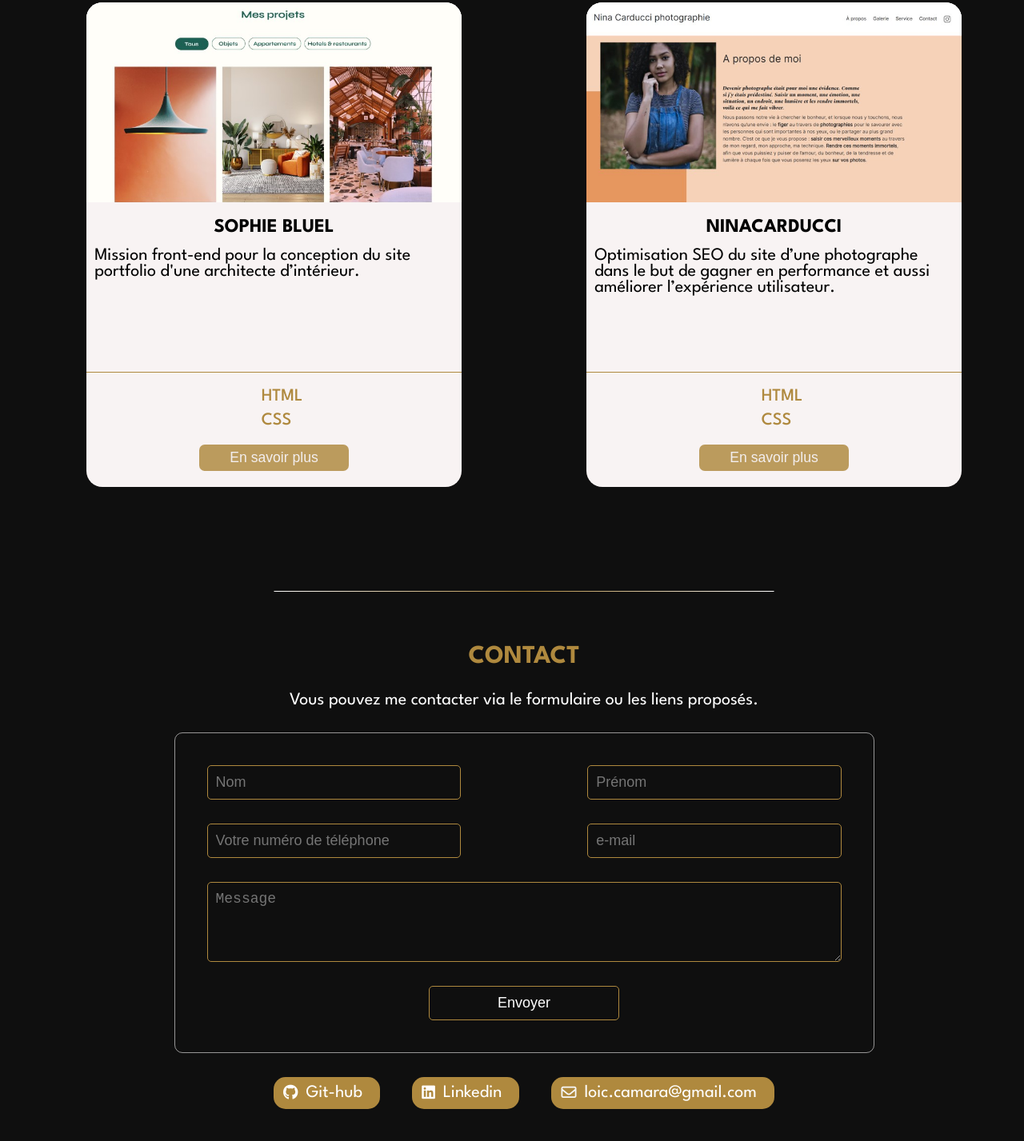
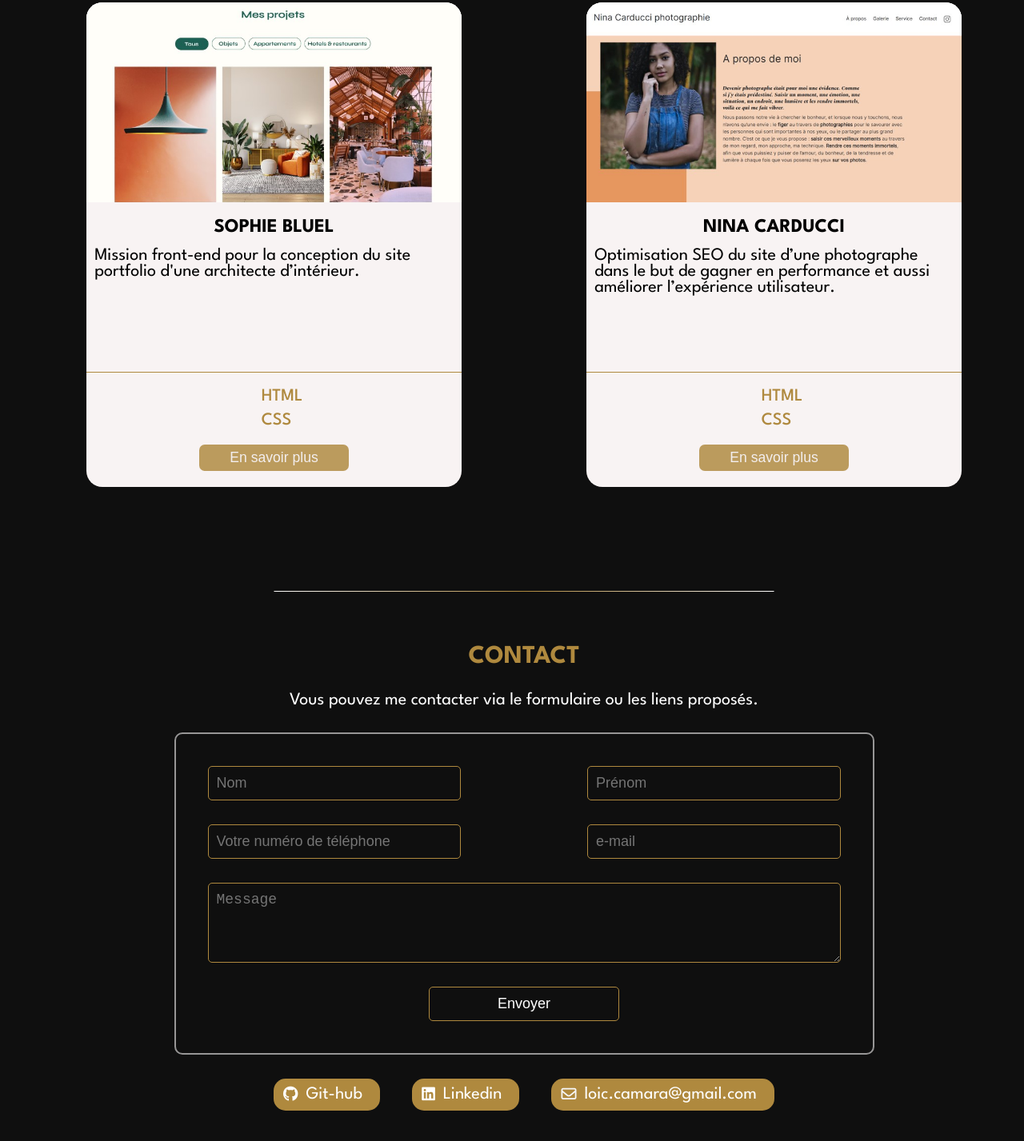
Before and after one commit to CAMARA04/Portfolio, a website: page index.html in a window 1280 px wide. Shown: the part 3093-4520 px from the top of the page at 80% size. Drawn offline with nearby package versions, Linux system fonts and the light colour scheme.

Commit message:
modification minime

```diff
--- a/assets/style.css
+++ b/assets/style.css
@@ -455,8 +455,9 @@ gap: 120px;
     margin: auto;
     padding: 40px;
     color: var(---gold-color);
-    border: 1px solid #fffefe91;
+    border: 2px solid #fffefe91;
     border-radius: 10px;
+
 
 
   }
@@ -464,6 +465,7 @@ gap: 120px;
   .infos-contact{
     display: flex;
     justify-content: space-between;
+
 
   }
 
@@ -480,6 +482,7 @@ gap: 120px;
 
   .contact-input{
     width: 40%;
+
 
   }
 
--- a/projects.json
+++ b/projects.json
@@ -47,7 +47,7 @@
 
         {
             "id":4,
-            "name":"NINACARDUCCI",
+            "name":"NINA CARDUCCI",
             "image":"assets/nina-carducci.jpg" ,
             "description": "Optimisation SEO du site d’une photographe dans le but de gagner en performance et aussi améliorer l’expérience utilisateur.",
             "year":2023,
```
